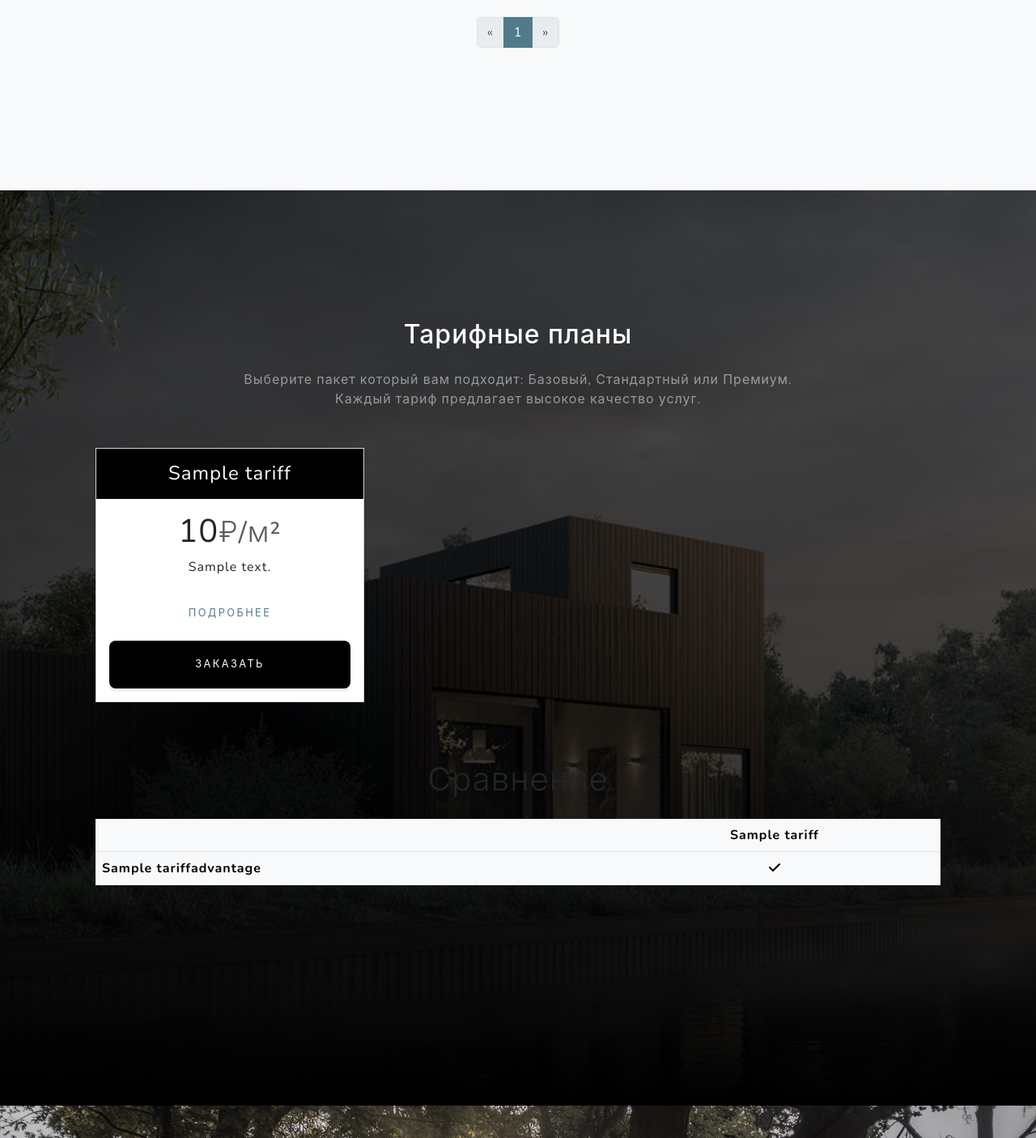
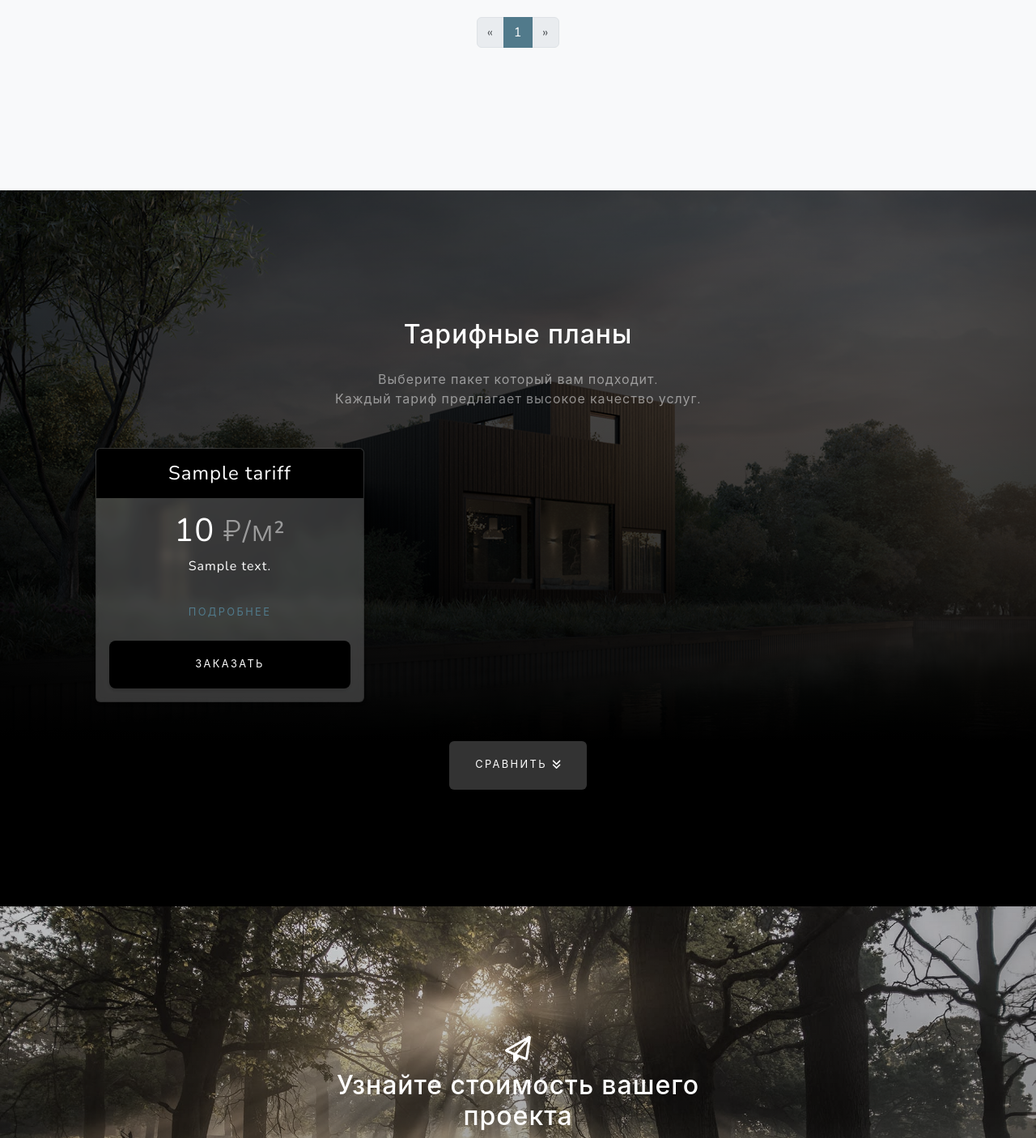
Before and after one commit to kosdmit/Sunrise_project, a Django app: page / in a window 1280 px wide. Shown: the part 2320-3725 px from the top of the page at 81% size. Run offline with Django 4.2, Linux system fonts and the light colour scheme; tables that the repository leaves empty hold one stand-in row (values such as "Sample post"); grey boxes marked "Sample" are stand-in pictures; lists and menus that the app fills with data are empty; parts of the project's set-up code (start-up, migrations or seed data) failed here and were passed over; some libraries are stand-ins or nearby versions.

Commit message:
Updated pricing section

```diff
--- a/static_files/css/components/_buttons.scss
+++ b/static_files/css/components/_buttons.scss
@@ -16,12 +16,11 @@
 
     &.btn-glass {
         backdrop-filter: blur(6px);
-        background-color: rgba(255, 255, 255, 0.1);
-        color: $transparent-white;
+        background-color: rgba(255, 255, 255, 0.2);
+        color: $white;
 
         &:hover {
-            background-color: rgba(255, 255, 255, 0.2);
-            color: $white;
+            background-color: rgba(255, 255, 255, 0.3);
         }
     }
 }
--- a/static_files/css/sections/_pricing.scss
+++ b/static_files/css/sections/_pricing.scss
@@ -3,14 +3,30 @@
 //
 
 .pricing-section {
+
+    .bg-glass {
+        backdrop-filter: blur(6px);
+        background-color: rgba(255, 255, 255, 0.2);
+        color: $white;
+    }
+
+    table td, table th {
+        background-color: transparent;
+        color: white;
+        border-color: rgba(255, 255, 255, 0.2);
+    }
+}
+
+
+.pricing-bg {
     position: relative;
-    padding: 10rem 0;
+    padding-top: 10rem;
     background: linear-gradient(to bottom,
         #{fade-out($black, 0.9)} 0%,
         #{fade-out($black, 0.5)} 75%,
         $black 100%);
 
-    &.pricing-bg::before {
+    &::before {
         content: "";
         position: absolute;
         top: 0;
--- a/static_files/css/variables/_colors.scss
+++ b/static_files/css/variables/_colors.scss
@@ -75,3 +75,4 @@ $min-contrast-ratio: 2.5;
 
 // Custom variables
 $transparent-white: rgba(255, 255, 255, 0.5);
+$table-hover-bg: rgba(255, 255, 255, 0.1) !important;
--- a/templates/sections/pricing.html
+++ b/templates/sections/pricing.html
@@ -1,41 +1,53 @@
-<section class="pricing-section pricing-bg" id="pricing">
-  <div class="container px-4 px-lg-5">
+<section class="pricing-section" id="pricing">
+  <div class="pricing-bg">
+    <div class="container px-4 px-lg-5 mb-5">
       <div class="row gx-4 gx-lg-5 justify-content-center">
         <div class="col-lg-8 text-center">
           <h2 class="text-white mb-4">Тарифные планы</h2>
           <div class="text-white-50">
-          Выберите пакет который вам подходит: Базовый, Стандартный или Премиум.
+            Выберите пакет который вам подходит.
+            <br>
             Каждый тариф предлагает высокое качество услуг.
           </div>
         </div>
       </div>
     </div>
 
-  <div class="container px-4 px-lg-5 py-5">
-    <div class="row row-cols-1 row-cols-lg-3 mb-5 text-center">
+    <div class="container px-4 px-lg-5 pb-4">
+      <div class="row row-cols-1 row-cols-lg-3 text-center">
         {% for tariff in tariffs %}
           {% include 'sections/pricing__card.html' %}
         {% endfor %}
       </div>
+    </div>
+  </div>
 
-    <div class="d-none d-md-block">
-      <h2 class="display-6 text-center mb-4">Сравнение</h2>
-      <div class="table-responsive mb-5">
-        <table class="table table-light text-center">
+  <div class="bg-black d-none d-lg-block  pb-5">
+    <div class="container px-4 px-lg-5 pb-5">
+      <div class="text-center mb-5">
+        <button class="btn btn-glass" type="button" data-bs-toggle="collapse" data-bs-target="#tariffsComparing" aria-expanded="false" aria-controls="tariffsComparing">
+          Сравнить <i class="fa-solid fa-angles-down"></i>
+        </button>
+      </div>
+
+      <div class="collapse" id="tariffsComparing">
+        <div class="bg-glass card p-5">
+          <div class="table-responsive">
+            <table class="table table-dark table-hover text-center">
               <thead>
                 <tr>
-              <th style="width: 34%;"></th>
+                  <th class="" style="width: 34%;"></th>
                   {% for tariff in tariffs %}
-                <th style="width: 22%;">{{ tariff.title }}</th>
+                    <th class="" style="width: 22%;">{{ tariff.title }}</th>
                   {% endfor %}
                 </tr>
               </thead>
               <tbody>
                 {% for advantage in tariff_advantages %}
                   <tr>
-                <th scope="row" class="text-start">{{ advantage.title }}</th>
+                    <th scope="row" class="text-start ">{{ advantage.title }}</th>
                     {% for tariff in tariffs %}
-                  <td>
+                      <td class="">
                         {% if advantage in tariff.tariff_advantages.all %}
                           <i class="fa-solid fa-check"></i>
                         {% endif %}
@@ -48,4 +60,6 @@
           </div>
         </div>
       </div>
+    </div>
+  </div>
 </section>
--- a/templates/sections/pricing__card.html
+++ b/templates/sections/pricing__card.html
@@ -1,11 +1,11 @@
 <div class="col d-flex">
-  <div class="card mb-4 rounded-0 shadow-sm flex-grow-1">
-    <div class="card-header rounded-0 py-3
+  <div class="card mb-4 shadow-sm flex-grow-1 bg-glass">
+    <div class="card-header py-3
          {% if forloop.last %}text-bg-black {% elif not forloop.first %}text-bg-primary{% endif %}">
       <h4 class="my-0 fw-normal">{{ tariff.title }}</h4>
     </div>
     <div class="card-body d-flex flex-column">
-      <h1 class="card-title pricing-card-title">{{ tariff.price }}<small class="text-body-secondary fw-light">₽/м²</small></h1>
+      <h1 class="card-title pricing-card-title">{{ tariff.price }}<small class="text-white-50 fw-light"> ₽/м²</small></h1>
       <p class="mt-3 mt-auto">{{ tariff.description }}</p>
       <button type="button" class="mt-auto w-100 btn btn-lg btn-outline-primary mb-1 shadow-none">
         Подробнее
```
Also changed, not shown: static_files/css/styles.css, static_files/css/styles.min.css, 2 other files. Lines whose indentation alone changed are shown as unchanged.
